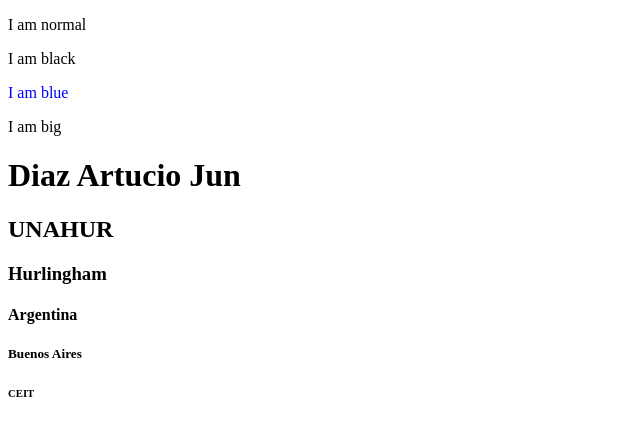
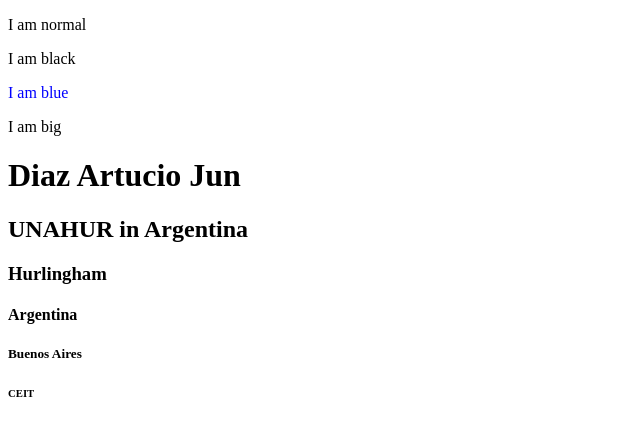
Before and after one commit to j-diazar/Devops, a plain HTML site: page index.html in a window 1280 px wide. Shown: the whole page, without its empty margins (0-640 px from the left). Drawn offline with Linux system fonts and the light colour scheme.

Commit message:
made the changes in index.html file

```diff
--- a/index.html
+++ b/index.html
@@ -8,7 +8,7 @@
 <p style="font=size:50px;">I am big</p>
 
 <h1>Diaz Artucio Jun</h1>
-<h2>UNAHUR</h2>
+<h2>UNAHUR in Argentina</h2>
 <h3>Hurlingham</h3>
 <h4>Argentina</h4>
 <h5>Buenos Aires</h5>
```
